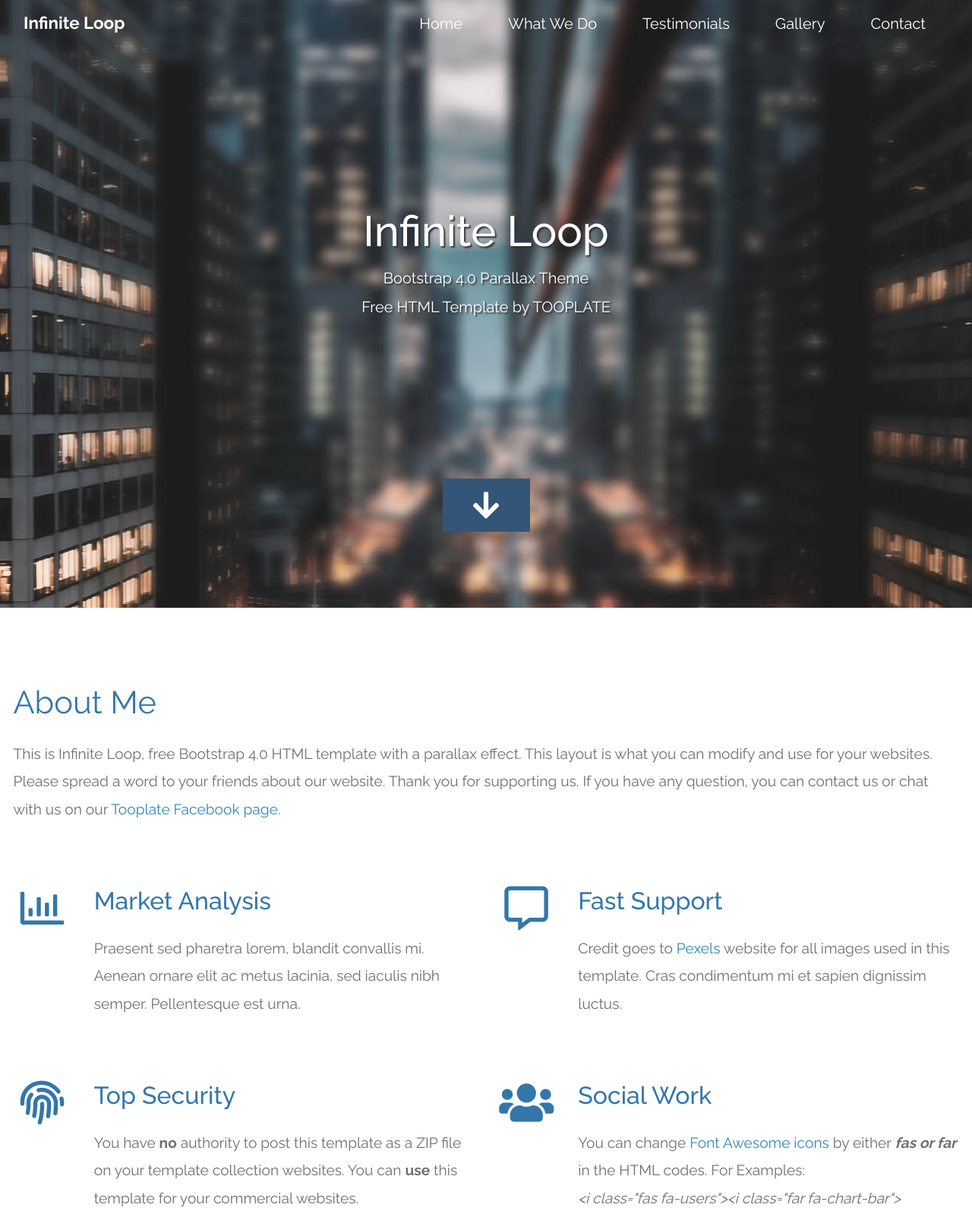
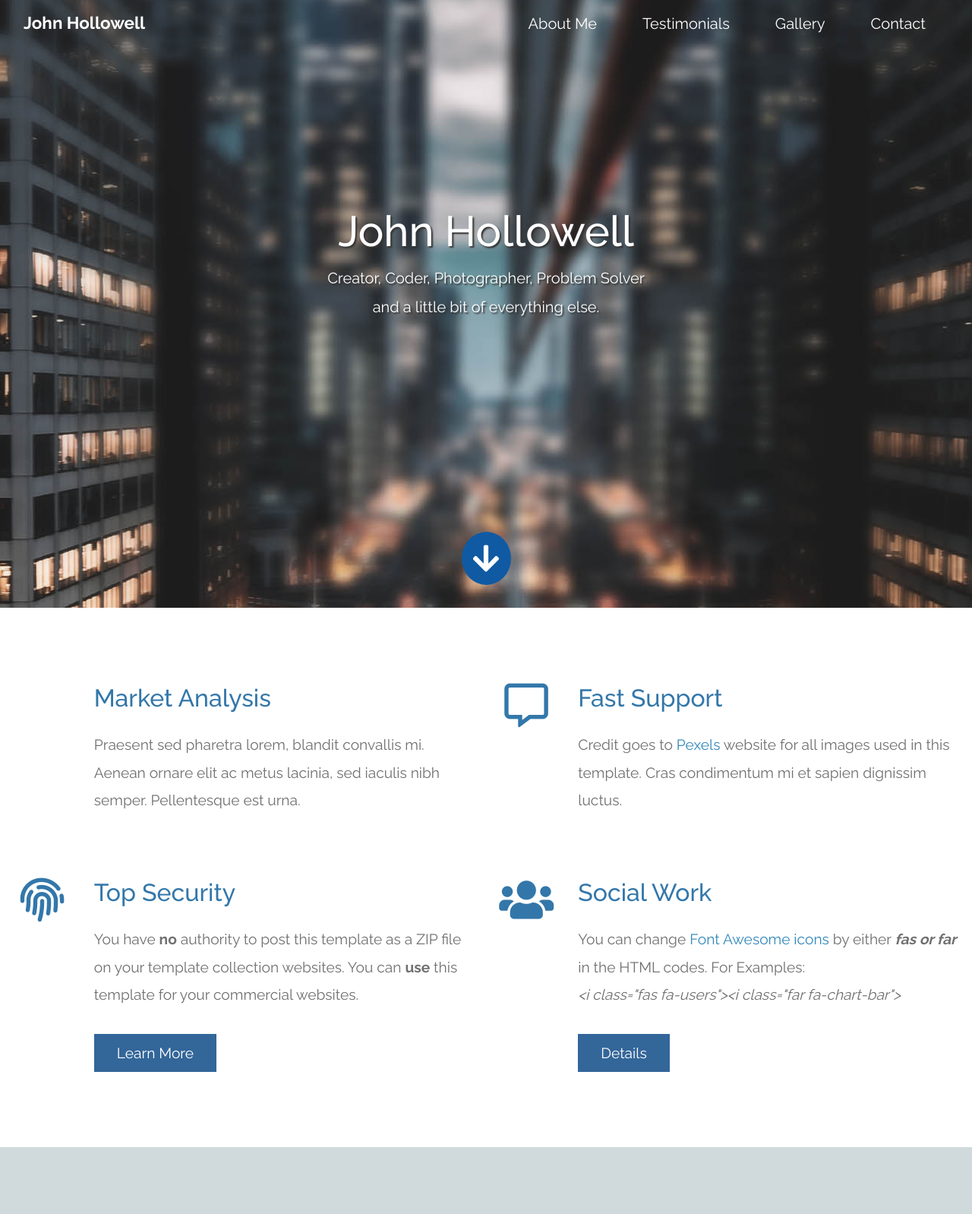
Before and after one commit to jhollowe/jhollowe.github.io, a plain HTML site: page index.html in a window 1280 px wide. Shown: the top 1598 px of the page at 76% size. Drawn offline with Linux system fonts and the light colour scheme.

Commit message:
Start adding personal content and styles

```diff
--- a/index.html
+++ b/index.html
@@ -5,7 +5,7 @@
   <meta charset="UTF-8" />
   <meta name="viewport" content="width=device-width, initial-scale=1.0" />
   <meta http-equiv="X-UA-Compatible" content="ie=edge" />
-  <title>Infinite Loop - Bootstrap 4.0 HTML Template</title>
+  <title>John Hollowell</title>
   <link rel="stylesheet" href="resources/fontawesome-5.5/css/all.min.css" />
   <link rel="stylesheet" href="resources/slick/slick.css">
   <link rel="stylesheet" href="resources/slick/slick-theme.css">
@@ -35,7 +35,7 @@ https://www.tooplate.com/view/2117-infinite-loop
     <nav class="navbar navbar-expand-md tm-navbar" id="tmNav">
       <div class="container">
         <div class="tm-next">
-          <a href="#infinite" class="navbar-brand">Infinite Loop</a>
+          <a href="#infinite" class="navbar-brand">John Hollowell</a>
         </div>
 
         <button class="navbar-toggler" type="button" data-toggle="collapse" data-target="#navbarSupportedContent" aria-controls="navbarSupportedContent" aria-expanded="false"
@@ -45,10 +45,7 @@ https://www.tooplate.com/view/2117-infinite-loop
         <div class="collapse navbar-collapse" id="navbarSupportedContent">
           <ul class="navbar-nav ml-auto">
             <li class="nav-item">
-              <a class="nav-link tm-nav-link" href="#infinite">Home</a>
-            </li>
-            <li class="nav-item">
-              <a class="nav-link tm-nav-link" href="#whatwedo">What We Do</a>
+              <a class="nav-link tm-nav-link" href="#about-me">About Me</a>
             </li>
             <li class="nav-item">
               <a class="nav-link tm-nav-link" href="#testimonials">Testimonials</a>
@@ -66,16 +63,16 @@ https://www.tooplate.com/view/2117-infinite-loop
 
     <div class="text-center tm-hero-text-container">
       <div class="tm-hero-text-container-inner">
-        <h2 class="tm-hero-title">Infinite Loop</h2>
+        <h2 class="tm-hero-title">John Hollowell</h2>
         <p class="tm-hero-subtitle">
-          Bootstrap 4.0 Parallax Theme
-          <br>Free HTML Template by TOOPLATE
+          Creator, Coder, Photographer, Problem Solver
+          <br> and a little bit of everything else.
         </p>
       </div>
     </div>
 
     <div class="tm-next tm-intro-next">
-      <a href="#whatwedo" class="text-center tm-down-arrow-link">
+      <a href="#about-me" class="text-center tm-down-arrow-link">
         <i class="fas fa-2x fa-arrow-down tm-down-arrow"></i>
       </a>
     </div>
@@ -87,21 +84,8 @@ https://www.tooplate.com/view/2117-infinite-loop
 
       <div class="row tm-content-box">
         <!-- first row -->
-        <div class="col-lg-12 col-xl-12">
-          <div class="tm-intro-text-container">
-            <h2 class="tm-text-primary mb-4 tm-section-title">About Me</h2>
-            <p class="mb-4 tm-intro-text">
-              This is Infinite Loop, free Bootstrap 4.0 HTML template with a parallax effect. This layout is what you can modify and use for your websites. Please spread a word to your friends about
-              our website. Thank you for supporting us. If you have any question, you can contact us or chat with us on our <a href="https://fb.com/tooplate">Tooplate Facebook page</a>.</p>
-          </div>
-        </div>
-
-      </div><!-- first row -->
-
-      <div class="row tm-content-box">
-        <!-- second row -->
         <div class="col-lg-1">
-          <i class="far fa-3x fa-chart-bar text-center tm-icon"></i>
+          <i class="far fa-3x fa-graduation-cap text-center tm-icon"></i>
         </div>
         <div class="col-lg-5">
           <div class="tm-intro-text-container">
@@ -122,10 +106,10 @@ https://www.tooplate.com/view/2117-infinite-loop
           </div>
         </div>
 
-      </div><!-- second row -->
+      </div><!-- first row -->
 
       <div class="row tm-content-box">
-        <!-- third row -->
+        <!-- second row -->
         <div class="col-lg-1">
           <i class="fas fa-3x fa-fingerprint text-center tm-icon"></i>
         </div>
@@ -159,7 +143,7 @@ https://www.tooplate.com/view/2117-infinite-loop
           </div>
         </div>
 
-      </div><!-- third row -->
+      </div><!-- second row -->
 
     </div>
 
@@ -376,6 +360,16 @@ https://www.tooplate.com/view/2117-infinite-loop
   <script src="resources/js/jquery.singlePageNav.min.js"></script>
   <script src="resources/js/bootstrap.min.js"></script>
   <script>
+    // Allow defering image load so images under the fold don't compete with the hero content
+    function defer_imgs() {
+      var imgDefer = document.getElementsByTagName('img');
+      for (var i = 0; i < imgDefer.length; i++) {
+        if (imgDefer[i].getAttribute('data-src')) {
+          imgDefer[i].setAttribute('src', imgDefer[i].getAttribute('data-src'));
+        }
+      }
+    }
+    window.onload = defer_imgs;
 
     function getOffSet() {
       var _offset = 450;
--- a/resources/css/tooplate-infinite-loop.css
+++ b/resources/css/tooplate-infinite-loop.css
@@ -206,7 +206,7 @@ blockquote {
 
 .tm-intro-next {
   position: absolute;
-  bottom: 100px;
+  bottom: 30px;
   left: 0;
   right: 0;
 }
@@ -229,16 +229,17 @@ blockquote {
 .tm-down-arrow {
   	color: #FFF;
     cursor: pointer;
-    background: #357;
-    padding: 15px 40px;
+    background: #105aa3;
+    padding: 15px 15px;
+    border-radius: 100%;
     transition: all 0.3s ease;
 }
 
 .tm-down-arrow:hover,
 .tm-down-arrow:focus {
   color: #FFF;
-  background: #37A;
-  padding: 20px 50px;
+  background: rgb(61, 135, 192);
+  padding: 20px 20px;
 }
 
 /* Introduction */
```
